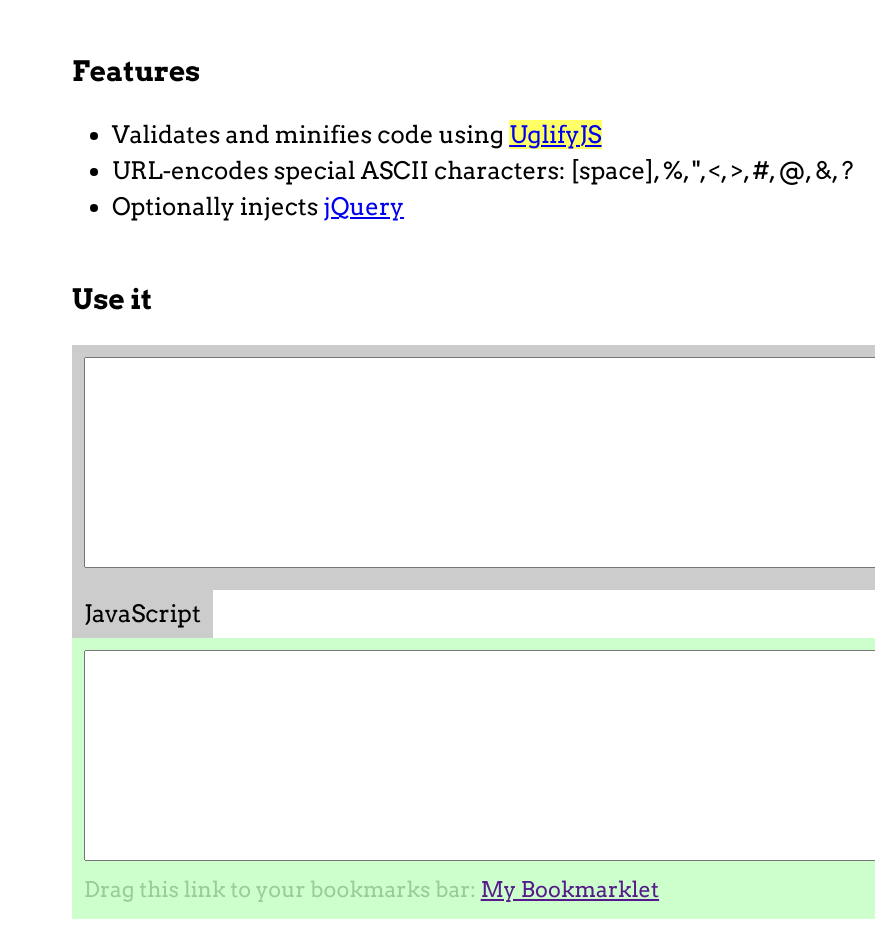
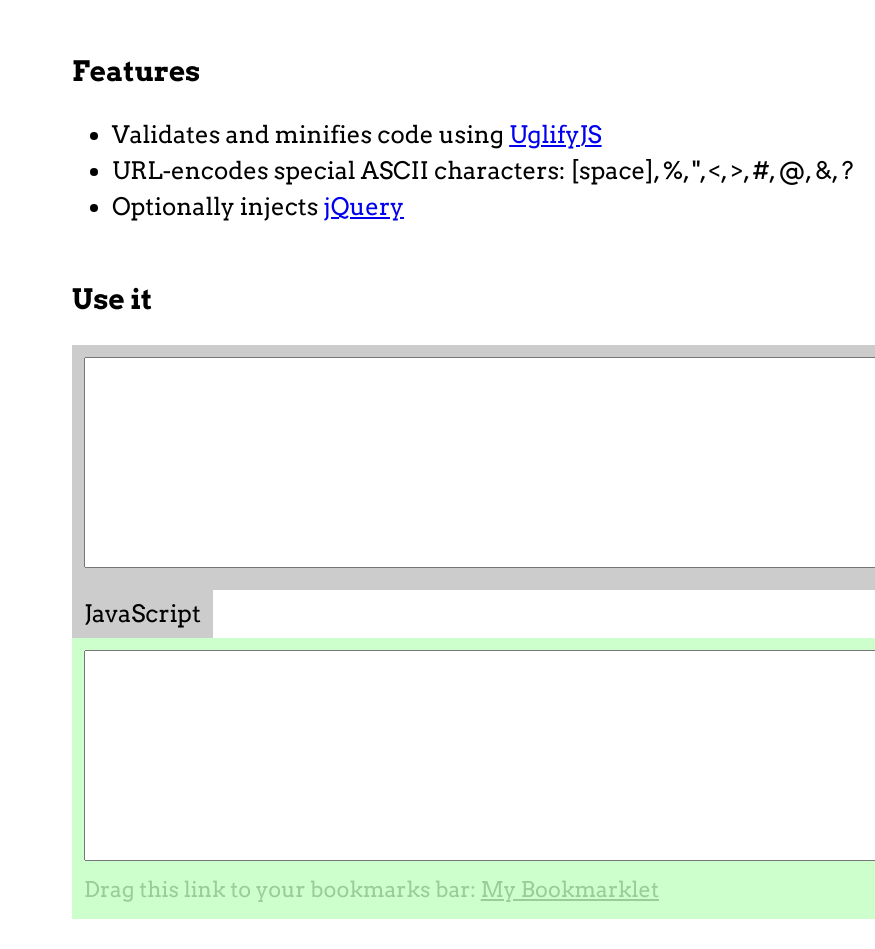
Before and after one commit to chriszarate/bookmarkleter, a website: page index.html in a window 1280 px wide. Shown: the part 183-1132 px from the top of the page, 0-875 px from the left. Drawn offline with Linux system fonts and the light colour scheme.

Commit message:
Style tweaks.

```diff
--- a/index.html
+++ b/index.html
@@ -92,16 +92,17 @@
 				border: solid 1px #ccc;
 			}
 
-			.hilite {
-				background-color: #ff6;
+			.disabled {
+				color: #9c9;
+			}
+
+			.disabled a {
+				color: #9c9;
+				cursor: default;
 			}
 
 			.pointer {
 				cursor: pointer;
-			}
-
-			.disabled {
-				color: #9c9;
 			}
 
 		</style>
@@ -125,7 +126,7 @@
 		<h3>Features</h3>
 
 		<ul>
-			<li>Validates and minifies code using <span class="hilite"><a href="https://github.com/mishoo/UglifyJS">UglifyJS</a></span></li>
+			<li>Validates and minifies code using <a href="https://github.com/mishoo/UglifyJS">UglifyJS</a></li>
 			<li>URL-encodes special ASCII characters: [space], %, &quot;, &lt;, &gt;, #, @, &amp;, ?</li>
 			<li>Optionally injects <a href="http://jquery.com">jQuery</a></li>
 		</ul>
```
